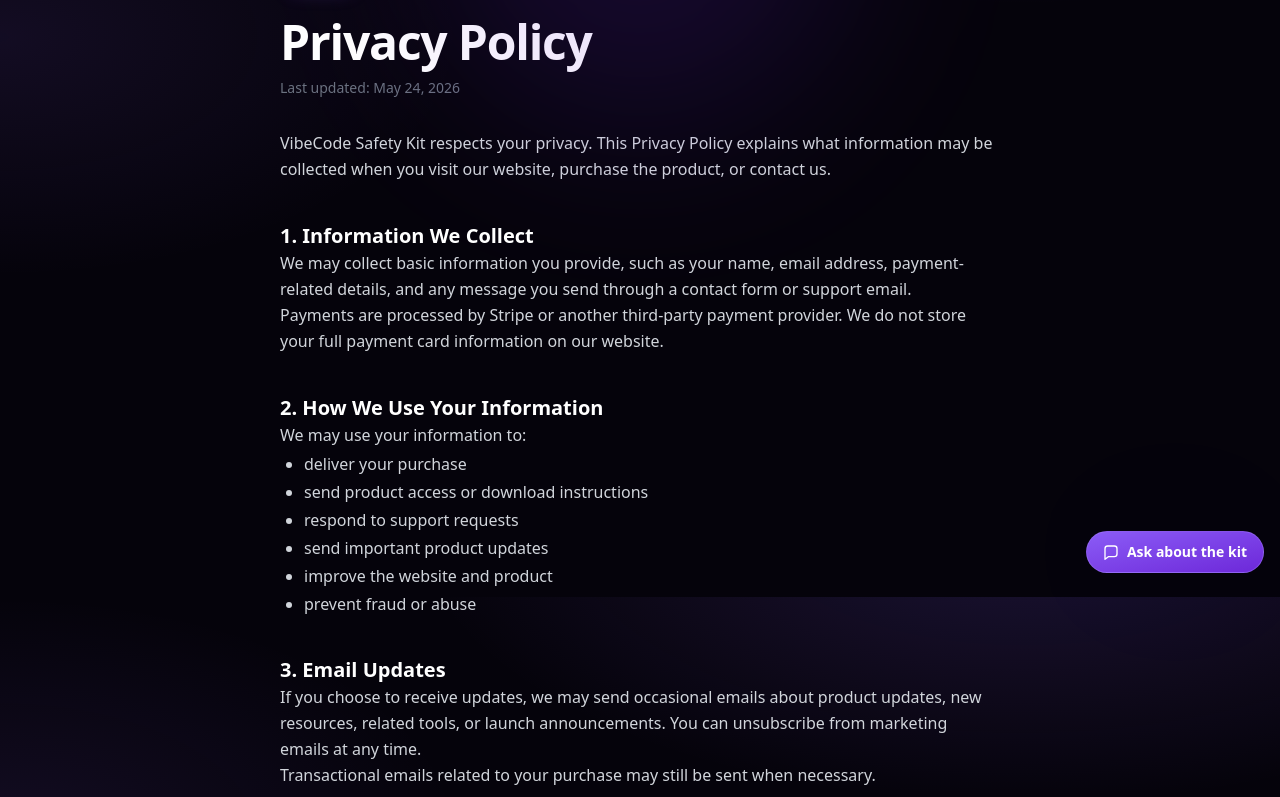
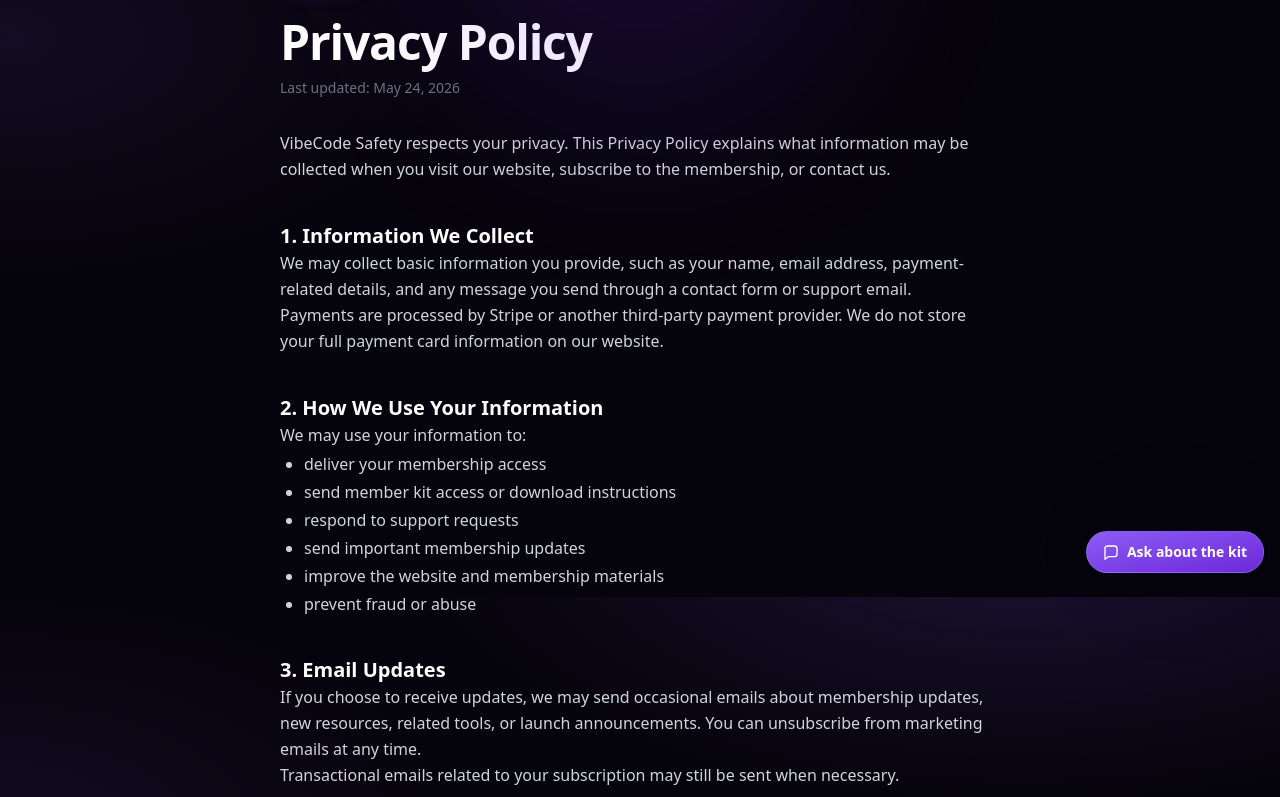
Before and after one commit to devon-gif/vibecodesafety, a Next.js app: page /privacy in a window 1280 px wide. Shown: the part 203-1000 px from the top of the page. Built offline with nearby package versions, Linux system fonts and the light colour scheme.

Commit message:
Update page.tsx

```diff
--- a/app/privacy/page.tsx
+++ b/app/privacy/page.tsx
@@ -1,7 +1,7 @@
 import { LegalShell } from "@/components/LegalShell";
 import { SUPPORT_EMAIL } from "@/lib/checkout";
 
-export const metadata = { title: "Privacy Policy - VibeCode Safety Kit" };
+export const metadata = { title: "Privacy Policy - VibeCode Safety" };
 
 export default function PrivacyPage() {
   return (
@@ -10,9 +10,9 @@ export default function PrivacyPage() {
       updated="May 24, 2026"
       intro={
         <p>
-          VibeCode Safety Kit respects your privacy. This Privacy Policy
+          VibeCode Safety respects your privacy. This Privacy Policy
           explains what information may be collected when you visit our
-          website, purchase the product, or contact us.
+          website, subscribe to the membership, or contact us.
         </p>
       }
     >
@@ -31,22 +31,22 @@ export default function PrivacyPage() {
       <h2>2. How We Use Your Information</h2>
       <p>We may use your information to:</p>
       <ul>
-        <li>deliver your purchase</li>
-        <li>send product access or download instructions</li>
+        <li>deliver your membership access</li>
+        <li>send member kit access or download instructions</li>
         <li>respond to support requests</li>
-        <li>send important product updates</li>
-        <li>improve the website and product</li>
+        <li>send important membership updates</li>
+        <li>improve the website and membership materials</li>
         <li>prevent fraud or abuse</li>
       </ul>
 
       <h2>3. Email Updates</h2>
       <p>
         If you choose to receive updates, we may send occasional emails about
-        product updates, new resources, related tools, or launch
+        membership updates, new resources, related tools, or launch
         announcements. You can unsubscribe from marketing emails at any time.
       </p>
       <p>
-        Transactional emails related to your purchase may still be sent when
+        Transactional emails related to your subscription may still be sent when
         necessary.
       </p>
 
```
